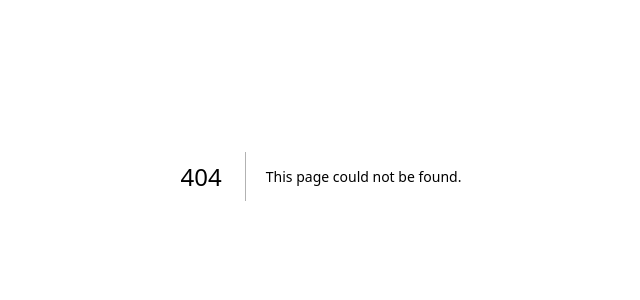
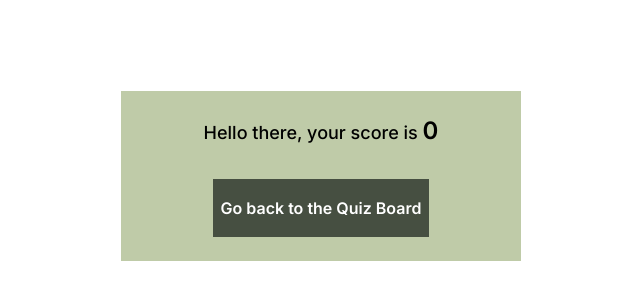
Before and after one commit to Aduwoayooluwa/kwizza-app, a Next.js app: page /score/your-score in a window 1280 px wide. Before the commit this address had no page. Shown: the part 224-524 px from the top of the page, without its empty margins (319-959 px from the left). Built offline with nearby package versions, Linux system fonts and the light colour scheme.

Commit message:
ft: added total scores in the applicatuon

```diff
--- a/package.json
+++ b/package.json
@@ -22,6 +22,7 @@
     "react": "18.2.0",
     "react-dom": "18.2.0",
     "tailwindcss": "3.3.2",
-    "typescript": "5.0.4"
+    "typescript": "5.0.4",
+    "zustand": "^4.3.8"
   }
 }
--- /dev/null
+++ b/src/app/score/[score]/page.tsx
@@ -0,0 +1,26 @@
+"use client"
+
+import Button from '@/components/material/Button'
+import { useScoreStore } from '@/utils/store'
+import Link from 'next/link'
+import React from 'react'
+
+type Props = {}
+
+const Score = ({ params: { score }}: any) => {
+    const userScore = useScoreStore((state) => state?.score)
+    console.log(score)
+    return (
+        <div className='h-screen w-full grid px-3 md:px-0 place-items-center'>
+            <div className='leading-10 bg-secondary md:w-[400px] w-full h-fit py-6 flex flex-col items-center'>
+                <p className='font-medium text-lg'>Hello there, your score is <span className='text-2xl font-semibold'>{ userScore }</span></p>
+
+                <Link className='mt-8' href="/quiz">
+                    <Button name='Go back to the Quiz Board'/>
+                </Link>
+            </div>
+        </div>
+    )
+}
+
+export default Score
--- /dev/null
+++ b/src/components/interceptions/Results.tsx
@@ -0,0 +1,30 @@
+"use client"
+
+import React, { useCallback, useState} from 'react'
+import { useRouter } from "next/navigation"
+
+
+type Props = {
+    children: React.ReactElement
+}
+
+const Results = (props: Props) => {
+    const router = useRouter()
+
+    const onDismiss = useCallback(() => {
+        router.back()
+    }, [router])
+
+    return (
+        <div>
+
+            <p>Dear Ayo, Your result is as follows</p>
+
+            <section>
+                { props.children }
+            </section>
+        </div>
+    )
+}
+
+export default Results
--- a/src/components/material/Button.tsx
+++ b/src/components/material/Button.tsx
@@ -7,7 +7,7 @@ type Props = {
 
 const Button = (props: Props) => {
     return (
-        <button className='w-full h-[58px] text-center font-semibold text-white grid place-items-center bg-primary'
+        <button className={'w-full h-[58px] text-center font-semibold p-2 text-white grid place-items-center bg-primary'}
         onClick={props.onClick}
         >{props.name}</button>
     )
--- a/src/components/material/InputField.tsx
+++ b/src/components/material/InputField.tsx
@@ -5,11 +5,12 @@ type Props = {
     type?: "text" | "radio"
     name?: string
     className?: string
+    onChange?: any
 }
 
 const InputField = (props: Props) => {
     return (<div className={`${props.type=== "text" && props.className} w-1/2 flex items-center ${props.type === "radio" && 'my-3'}`}>
-            <input type={props.type} name={props.name} checked={false}  className={`outline-none focus:p-3 w-full ${props.type === "text" ? 'h-[58px] w-[600px]' : 'h-full w-[30px]'} bg-[#D9D9D9]
+            <input type={props.type} name={props.name} checked={false} onChange={props.onChange}  className={`outline-none focus:p-3 w-full ${props.type === "text" ? 'h-[58px] w-[600px]' : 'h-full w-[30px]'} bg-[#D9D9D9]
 
         border text-primary border-b-[#464F41]`} placeholder={props.placeholder}/>
 
--- /dev/null
+++ b/src/utils/store.ts
@@ -0,0 +1,29 @@
+"use client"
+import { create } from 'zustand';
+
+interface IScore {
+    score: number;
+    savedQuestions: Set<string>;
+    incrementScore: (questionId: string) => void
+}
+
+export const useScoreStore = create<IScore>((set: any) => ({
+    score: 0,
+    savedQuestions: new Set(),
+
+    incrementScore: (questionId: any) => {
+        set((state: any) => {
+            if (!state.savedQuestions.has(questionId)) {
+                const newSavedQuestions = new Set(state.savedQuestions);
+                newSavedQuestions.add(questionId);
+
+                return {
+                score: state.score + 1,
+                savedQuestions: newSavedQuestions,
+                };
+            }
+
+            return state;
+            });
+        },
+}));
--- a/src/version_one/components/Quiz.tsx
+++ b/src/version_one/components/Quiz.tsx
@@ -1,14 +1,23 @@
+import Button from '@/components/material/Button'
 import InputField from '@/components/material/InputField'
-import React from 'react'
-
+import { useScoreStore } from '@/utils/store'
+import React, { useState } from 'react'
+import { shallow } from "zustand/shallow"
 type Props = {
     quizzes: any
 }
 
 const Quiz = ({ quizzes}: Props) => {
-    console.log(quizzes)
+    // let score: any = useScoreStore(state => state.score)
+    // let savedQuestions: any = useScoreStore(state => state.savedQuestions)
+
+    let { score, savedQuestions, incrementScore } = useScoreStore((state) => ({score: state.score, savedQuestions: state.savedQuestions, incrementScore: state.incrementScore}), shallow)
+    const [userAnswer, setUserAnswer] = useState<string>("")
+
+    const answers = new Map()
+    console.log('sq', savedQuestions, score)
     return (
-        <div className='w-full px-3 md:px-0'>
+        <div className='w-full flex flex-col items-center px-3 md:px-0'>
             {
                 quizzes?.map((data:any) => {
                     return (
@@ -16,14 +25,26 @@ const Quiz = ({ quizzes}: Props) => {
                             <div className='font-semibold text-lg md:text-xl flex items-center'>
                                 <p>{data?.id}.</p>
                                 <p> Type in the Word You hear</p>
+                                {data?.correct_answer}
                             </div>
                             <div className='w-full py-6 grid place-items-center  h-full'>
                                 <audio  controlsList='nodownload' controls className='my-2'>
                                     <source src={data?.question} type="audio/mpeg"/>
                                 </audio>
 
-                                <InputField type='text' className='w-full md:w-[400px]' placeholder='type answer..'/>
+                                <InputField name={data?.correct_answer} onChange={(e:React.ChangeEvent<HTMLInputElement>) => {
+                                    setUserAnswer(e.target.value)
+                                    console.log(userAnswer)
+                                }} type='text' className='w-full md:w-[400px]' placeholder='type answer..'/>
                             </div>
+                            <button onClick={() => {
+                                if (data?.correct_answer === userAnswer) {
+                                    // score = score + 1;
+                                    // savedQuestions.add(data?.correct_answer)
+                                    incrementScore(data?.correct_answer)
+                                }
+
+                            }} className='bg-primary text-white font-semibold p-2 rounded-[5px]'>Save</button>
                         </div>
                     )
                 })
--- a/src/version_one/container/DisplayQuiz.tsx
+++ b/src/version_one/container/DisplayQuiz.tsx
@@ -5,6 +5,7 @@ import Quiz from '../components/Quiz'
 import supabase from '@/utils/supabase'
 import Navbar from '@/Layout/Navbar'
 import Button from '@/components/material/Button'
+import Link from 'next/link'
 
 
 type Props = {
@@ -49,8 +50,6 @@ const DisplayQuiz =  ({ table }: Props) => {
     if (isLoading) {
         return (
             <div className=''>
-                <Navbar />
-
                 <section className='py-20 w-full grid place-items-center'>
                     Loading.....
                 </section>
@@ -64,7 +63,11 @@ const DisplayQuiz =  ({ table }: Props) => {
             <p className='text-white font-bold text-[23px] md:[30px]'>Answer All Questions</p>
             <Quiz quizzes={quiz} />
 
-            <Button name='Submit' />
+
+            <Link className='w-full' href={"/score/your-score"}>
+                <Button name='Submit' />
+            </Link>
+
         </div>
         </>
 
```
Also changed, not shown: src/app/@result/(...)score/[score].tsx (added), 1 other file (tests, documents, lock files or other folders).
